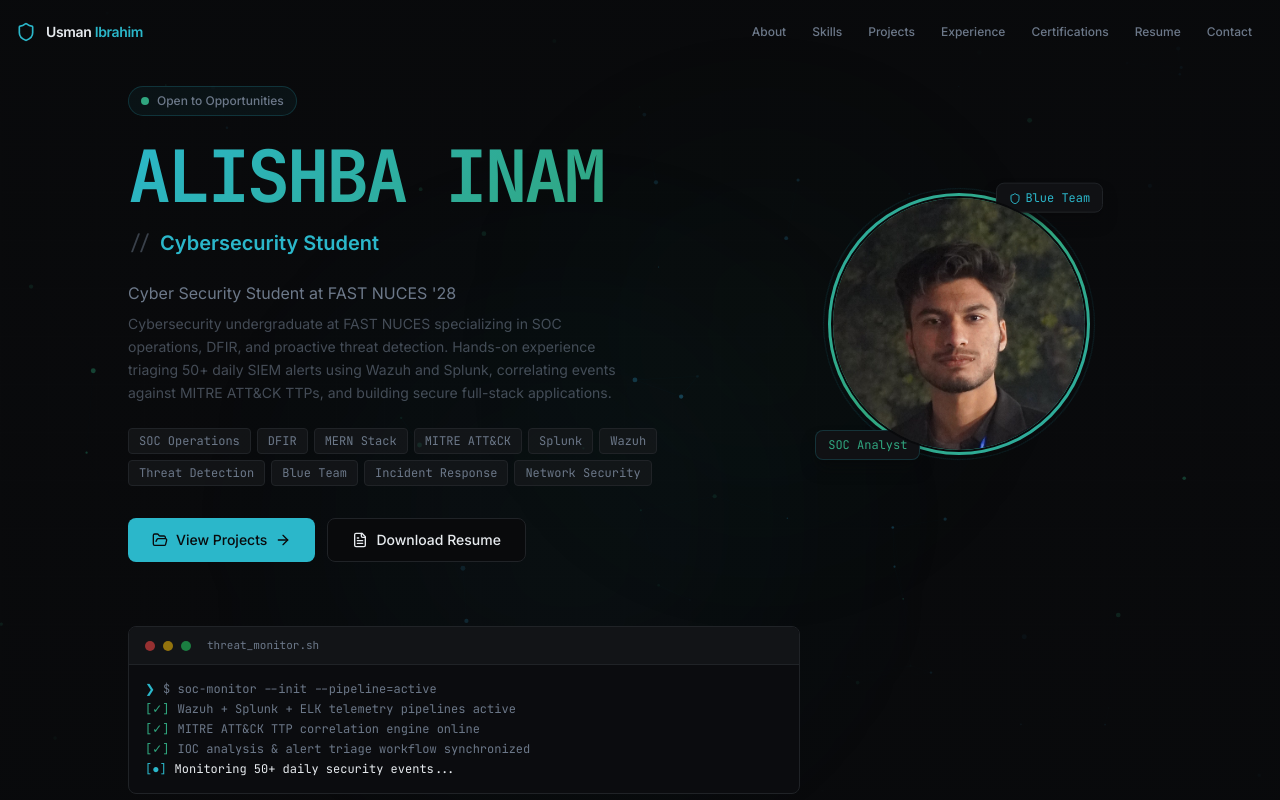
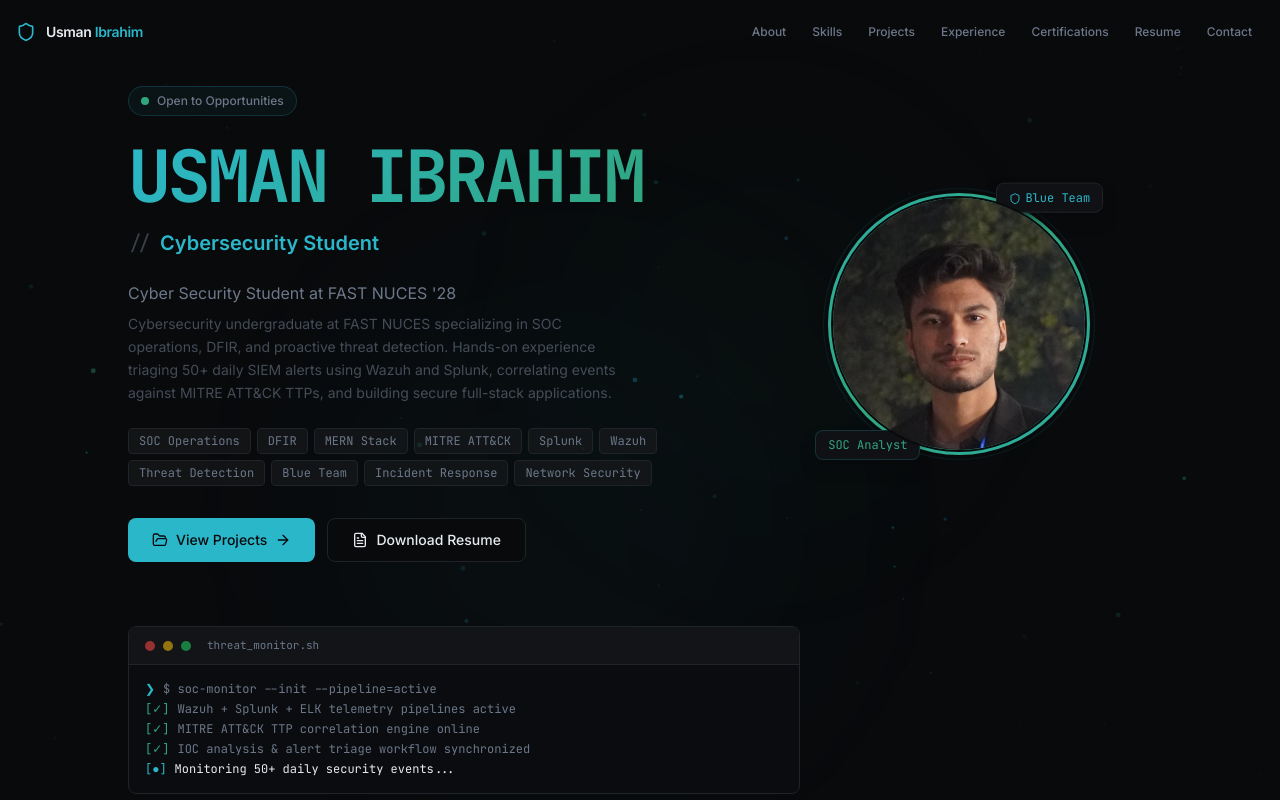
Before and after one commit to UsmanPrime/Portfolio, a React (Vite) app: page / in a window 1280 px wide. Shown: the top 800 px of the page. Built offline with nearby package versions, Linux system fonts and the light colour scheme.

Commit message:
fix: update hardcoded name in Hero component

```diff
--- a/src/components/Hero.tsx
+++ b/src/components/Hero.tsx
@@ -29,7 +29,7 @@ const Hero = () => {
 
   const [currentRoleIndex, setCurrentRoleIndex] = useState(0);
   const [isRoleVisible, setIsRoleVisible] = useState(true);
-  const { displayedText: nameText, isComplete: nameDecrypted } = useDecryptText("ALISHBA INAM", { speed: 40, startDelay: 300 });
+  const { displayedText: nameText, isComplete: nameDecrypted } = useDecryptText("USMAN IBRAHIM", { speed: 40, startDelay: 300 });
   const { displayedText, isComplete } = useTypingEffect(
     "$ soc-monitor --init --pipeline=active",
     30,
@@ -173,7 +173,7 @@ const Hero = () => {
                   <div className="w-52 h-52 md:w-64 md:h-64 rounded-full overflow-hidden border-2 border-background relative z-10">
                     <img
                       src={usmanPhoto}
-                      alt="Alishba Inam — Cyber Security Professional"
+                      alt="Usman Ibrahim — Cyber Security Professional"
                       className="w-full h-full object-cover transition-transform duration-700 hover:scale-105"
                     />
                   </div>
```
